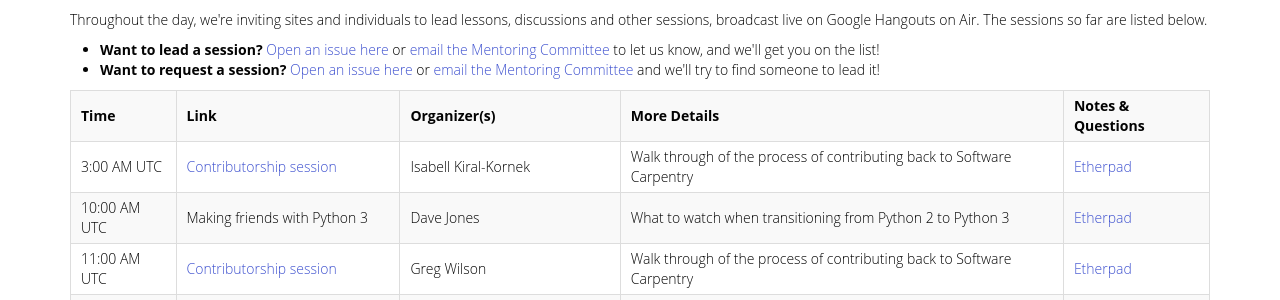
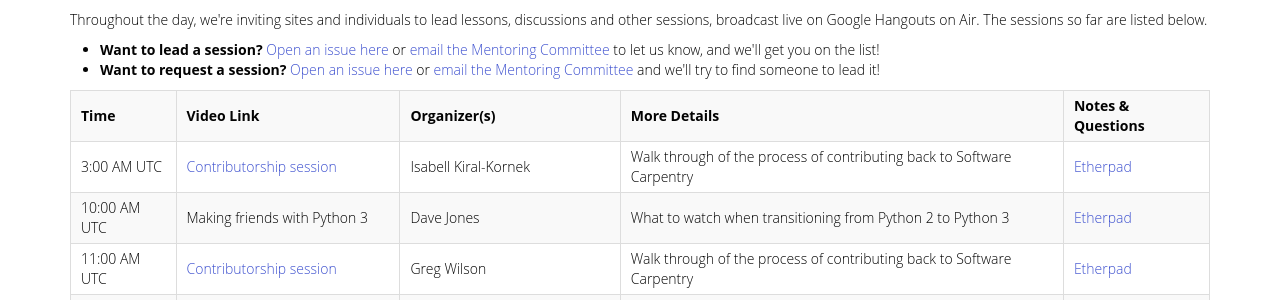
Before and after one commit to swcarpentry/instructor-retreat-2015, a Jekyll site: the page built from index.html, in a window 1280 px wide. Shown: the part 473-773 px from the top of the page. Built offline with Jekyll 4.4.1, drawn with Linux system fonts in a browser that asks for light colours; a script that is not in the unit is left out.

Commit message:
Changed header from link to Video Link

```diff
--- a/_includes/schedule.html
+++ b/_includes/schedule.html
@@ -9,7 +9,7 @@
     <table>
         <tr class='header'>
             <td>Time</td>
-            <td>Link</td>
+            <td>Video Link</td>
             <td>Organizer(s)</td>
             <td>More Details</td>
             <td>Notes & Questions</td>
```
